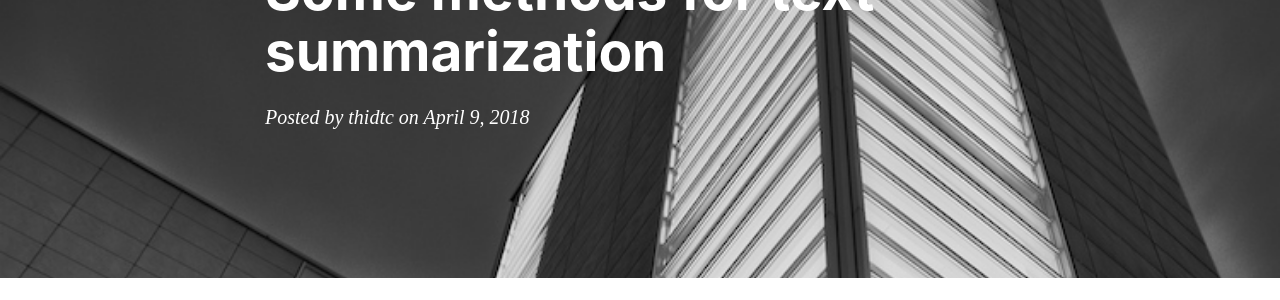
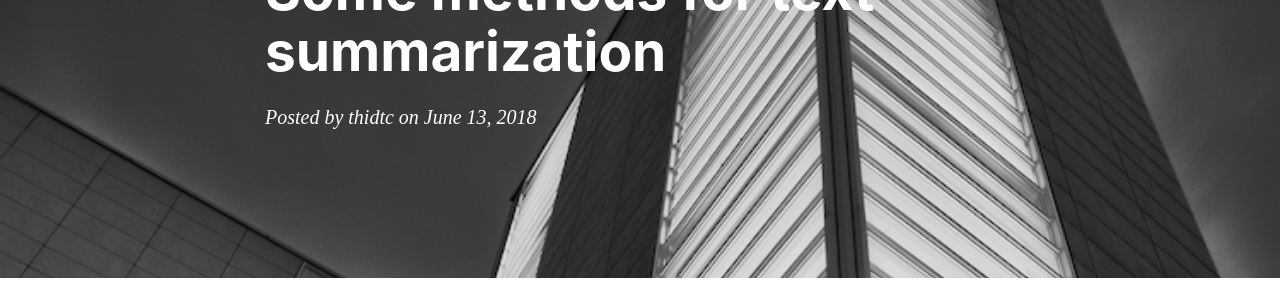
Before and after one commit to Thidtc/thidtc.github.io, a Jekyll site: the page built from _posts/2018-6-13-Some methods for text summarization.md, in a window 1280 px wide and 900 px high. Shown: the part 238-538 px from the top of the window. Built offline with Jekyll 4.4.1, drawn with Linux system fonts in a browser that asks for light colours; nearby versions of some CDN libraries; formulas are drawn with MathJax 3; comment, search, counter and statistics services are not loaded.

Commit message:
modify date error

```diff
--- a/_posts/2018-6-13-Some methods for text summarization.md
+++ b/_posts/2018-6-13-Some methods for text summarization.md
@@ -2,7 +2,7 @@
 layout:     post
 title:      "Some methods for text summarization"
 subtitle:   ""
-date:       2018-4-9
+date:       2018-6-13
 author:     "thidtc"
 header-img: "img/2017-bg.jpg"
 catalog: true
```
